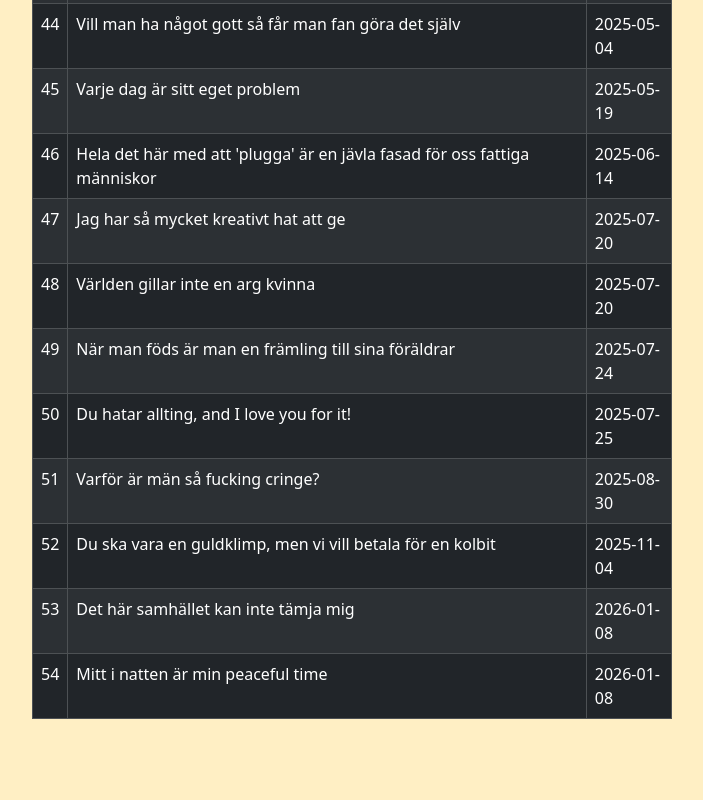
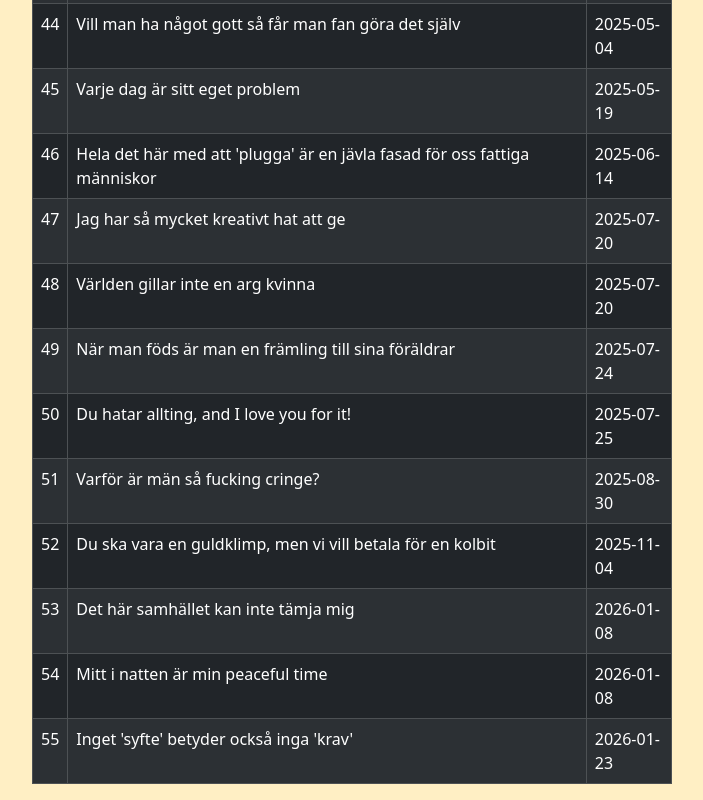
Before and after one commit to Stenstromen/filosofiskaeleonora, a React (Vite) app: page /all in a window 1280 px wide. Shown: the part 2961-3761 px from the top of the page, without its empty margins (288-991 px from the left). Before the commit the page ends 3696 px from the top, so only its background shows below. Built offline with nearby package versions, Linux system fonts and the light colour scheme.

Commit message:
Added quote

```diff
--- a/src/assets/Quotes.js
+++ b/src/assets/Quotes.js
@@ -281,6 +281,11 @@ const Quotes = [
     quote: "Mitt i natten är min peaceful time",
     date: "2026-01-08",
   },
+  {
+    id: 55,
+    quote: "Inget 'syfte' betyder också inga 'krav'",
+    date: "2026-01-23",
+  },
 ];
 
 export default Quotes;
```
